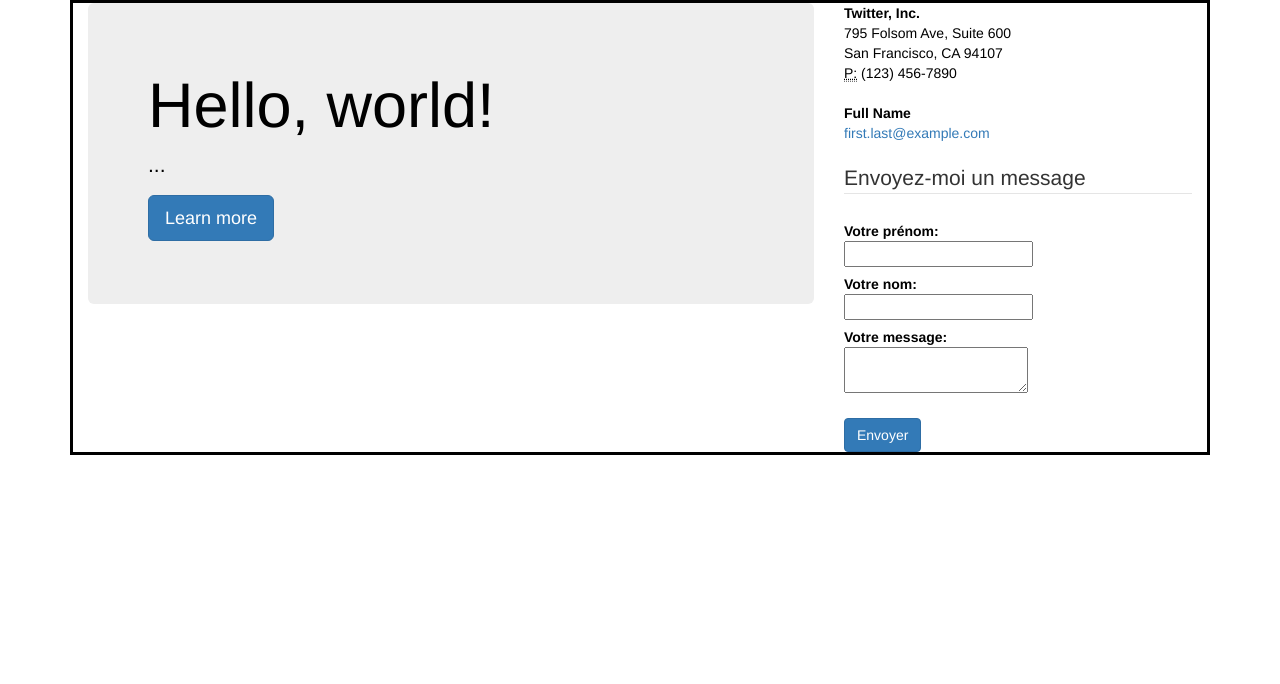
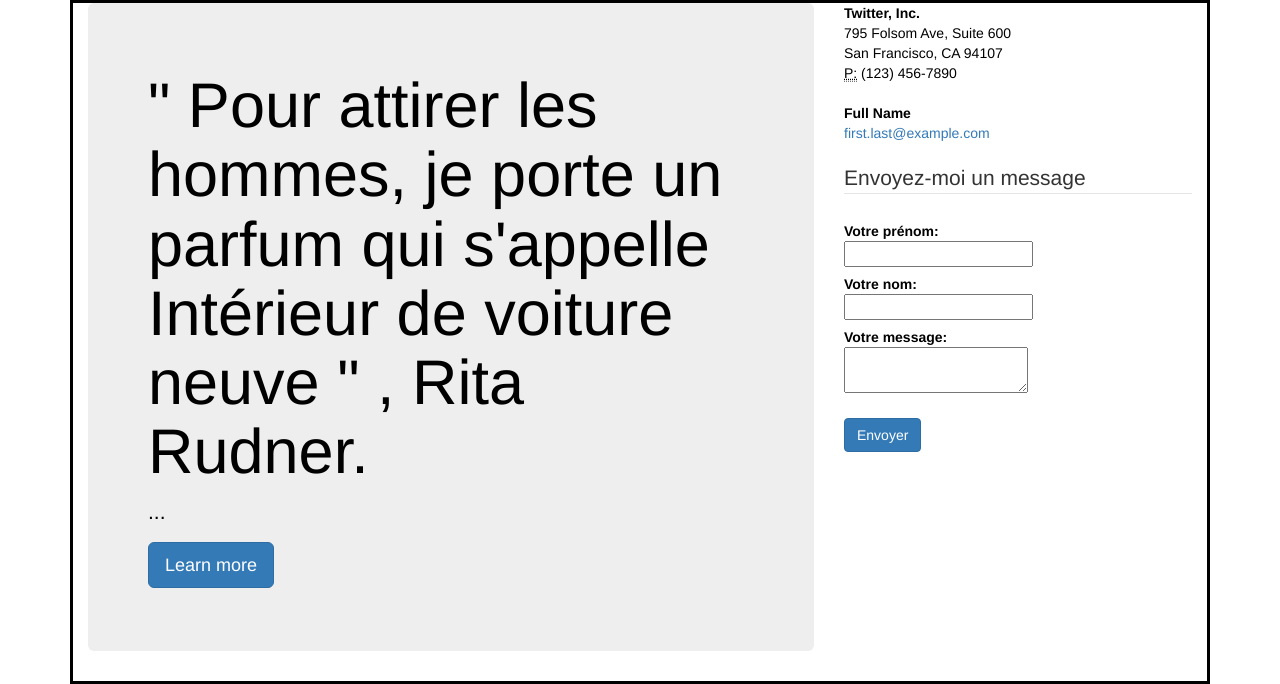
Before and after one commit to Juju7575/TP2_JulieGadoury, a plain HTML site: page index.html in a window 1280 px wide. Shown: the part 772-1456 px from the top of the page. Before the commit the page ends 1227 px from the top, so only its background shows below. Drawn offline with nearby package versions, Linux system fonts and the light colour scheme.

Commit message:
Remplacer
 le texte ’Hello, word!’ par une citation.

```diff
--- a/index.html
+++ b/index.html
@@ -103,7 +103,7 @@
             <div class="col-md-8">
                 <!------------COMPONENTS JUMBOTRON---------------->
                 <div class="jumbotron">
-                    <h1>Hello, world!</h1>
+                    <h1>" Pour attirer les hommes, je porte un parfum qui s'appelle Intérieur de voiture neuve " , Rita Rudner.</h1>
                     <p>...</p>
                     <p><a class="btn btn-primary btn-lg" href="#" role="button">Learn more</a></p>
                 </div>
```
